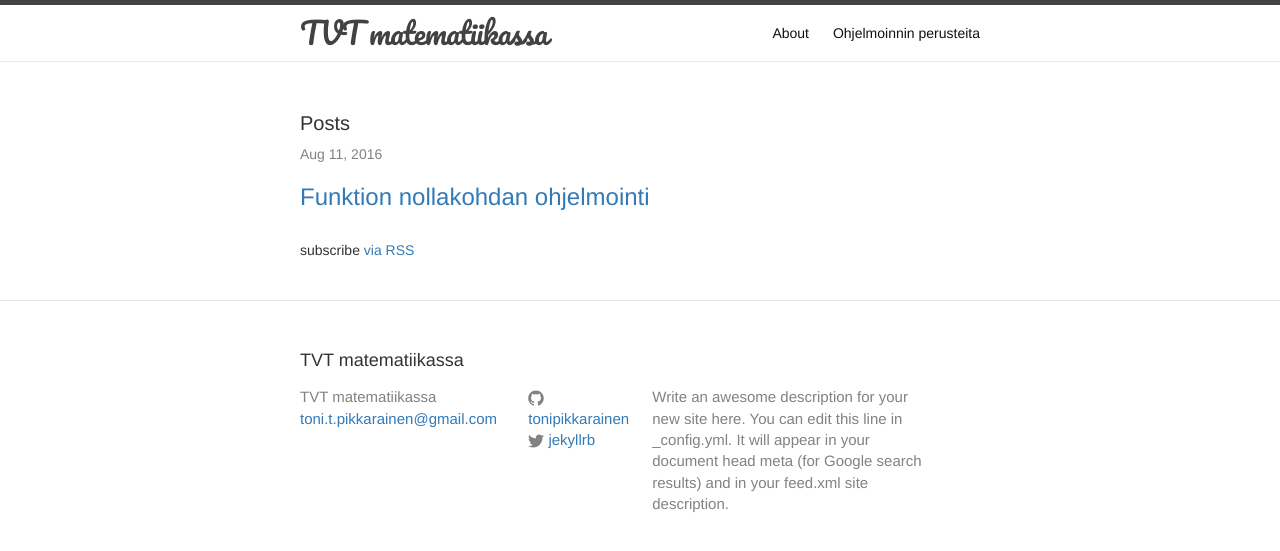
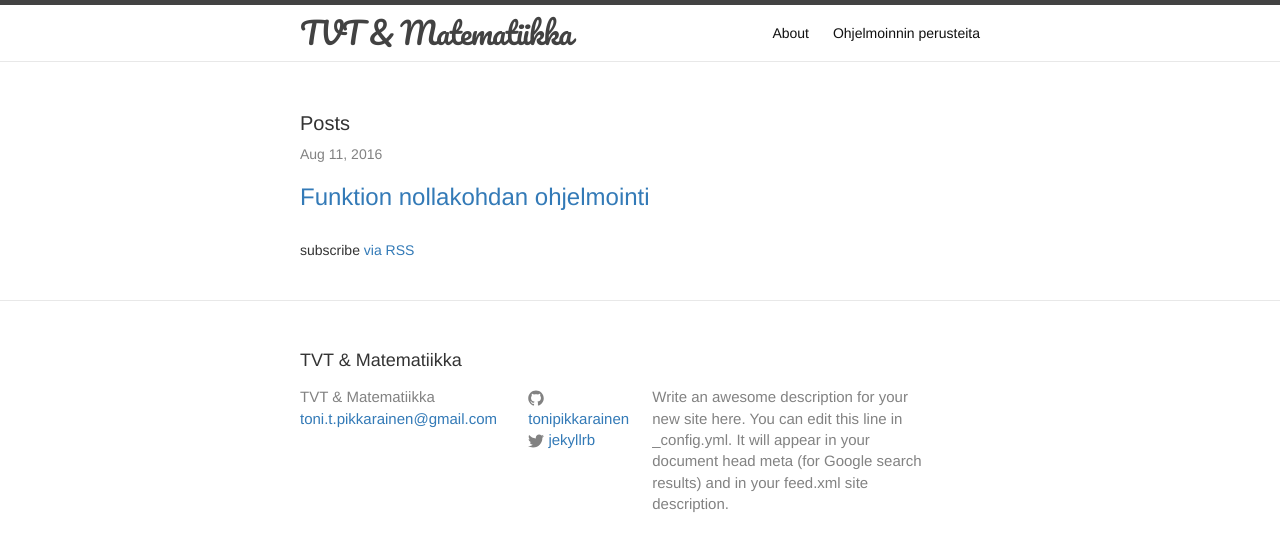
Before and after one commit to tonipikkarainen/tonipikkarainen.github.io, a Jekyll site: the page built from index.html, in a window 1280 px wide. Shown: the top 551 px of the page. Built offline with Jekyll 4.4.1, drawn with Linux system fonts in a browser that asks for light colours.

Commit message:
uus title

```diff
--- a/_config.yml
+++ b/_config.yml
@@ -6,7 +6,7 @@
 # 'jekyll serve'. If you change this file, please restart the server process.
 
 # Site settings
-title: TVT matematiikassa
+title: TVT & Matematiikka
 email: toni.t.pikkarainen@gmail.com
 description: > # this means to ignore newlines until "baseurl:"
   Write an awesome description for your new site here. You can edit this
```
